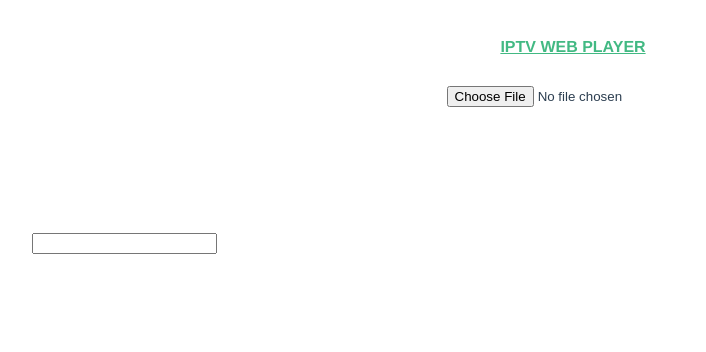
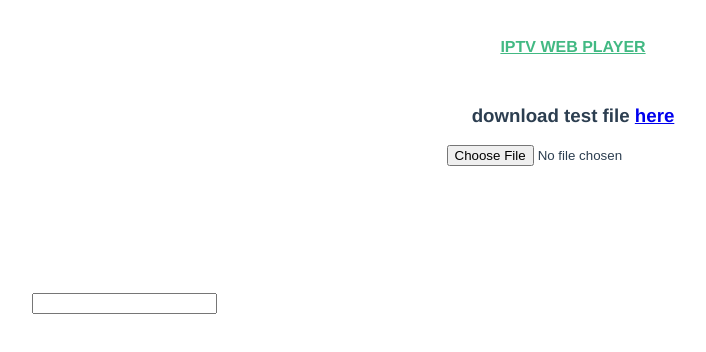
Before and after one commit to yudax42/Iwc, a Vue app: page / in a window 1280 px wide. Shown: the top 352 px of the page, without its empty margins (67-773 px from the left). Built offline with nearby package versions, Linux system fonts and the light colour scheme.

Commit message:
adding test file

```diff
--- a/src/views/Home.vue
+++ b/src/views/Home.vue
@@ -1,5 +1,6 @@
 <template>
   <div class="home">
+    <h3>download test file <a href="/test.m3u">here</a></h3>
     <form @submit.prevent>
       <input type="file" @change="preview" />
     </form>
```
Also changed, not shown: 2 other files (tests, documents, lock files or other folders).
